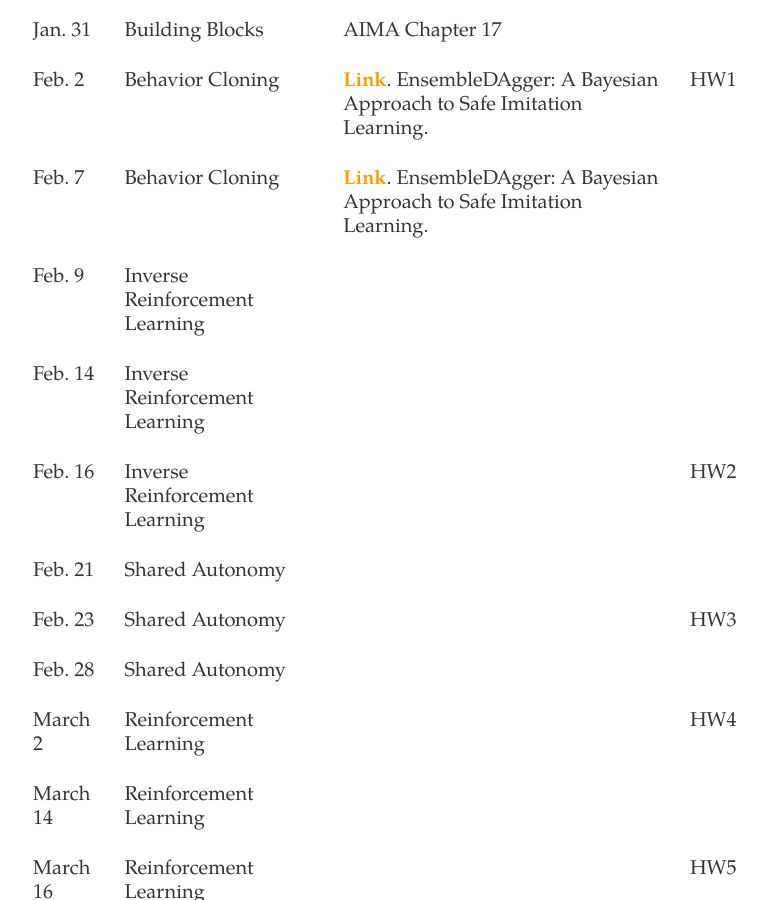
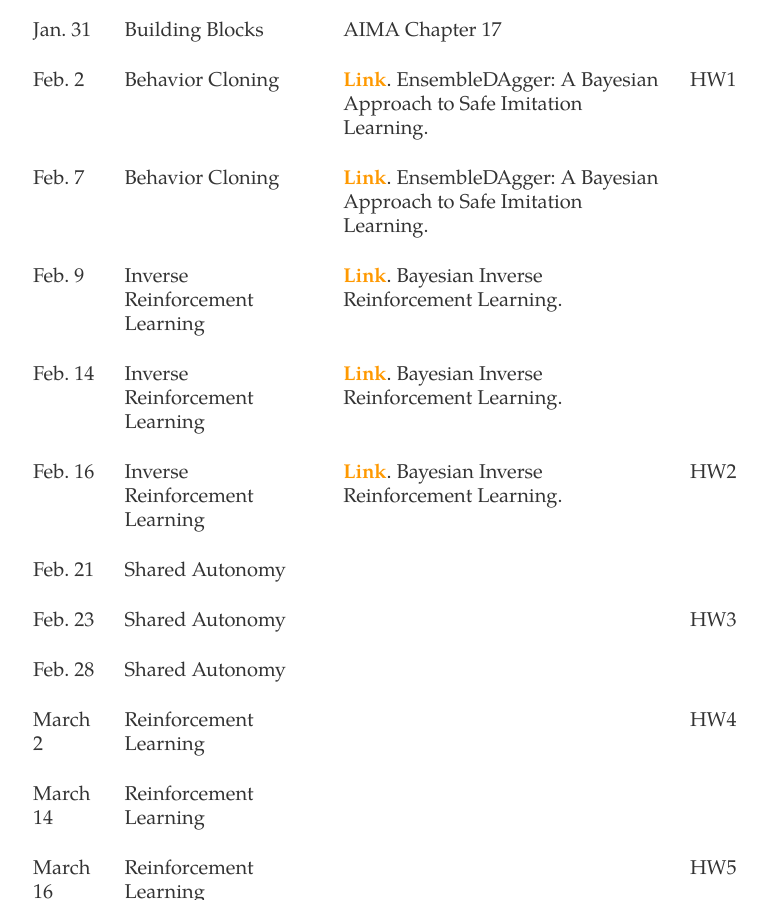
Before and after one commit to dylan-losey/dylan-losey.github.io, a Jekyll site: the page built from me5824-spring23.html, in a window 1280 px wide and 900 px high, scrolled down 2120 px. Shown: the whole window, without its empty margins (221-988 px from the left). Built offline with Jekyll 4.4.1, drawn with Linux system fonts in a browser that asks for light colours; nearby versions of some CDN libraries.

Commit message:
teaching

```diff
--- a/me5824-spring23.html
+++ b/me5824-spring23.html
@@ -184,19 +184,28 @@
     <tr>
       <td>Feb. 9</td>
       <td>Inverse Reinforcement Learning</td>
-      <td></td>
+      <td>
+        <b><a class="link" href="{{ site.baseurl }} /pdfs/me5824/ramachandran_2007.pdf">Link</a></b>.
+        Bayesian Inverse Reinforcement Learning.
+      </td>
       <td></td>
     </tr>
     <tr>
       <td>Feb. 14</td>
       <td>Inverse Reinforcement Learning</td>
-      <td></td>
+      <td>
+        <b><a class="link" href="{{ site.baseurl }} /pdfs/me5824/ramachandran_2007.pdf">Link</a></b>.
+        Bayesian Inverse Reinforcement Learning.
+      </td>
       <td></td>
     </tr>
     <tr>
       <td>Feb. 16</td>
       <td>Inverse Reinforcement Learning</td>
-      <td></td>
+      <td>
+        <b><a class="link" href="{{ site.baseurl }} /pdfs/me5824/ramachandran_2007.pdf">Link</a></b>.
+        Bayesian Inverse Reinforcement Learning.
+      </td>
       <td>HW2</td>
     </tr>
     <tr>
```
